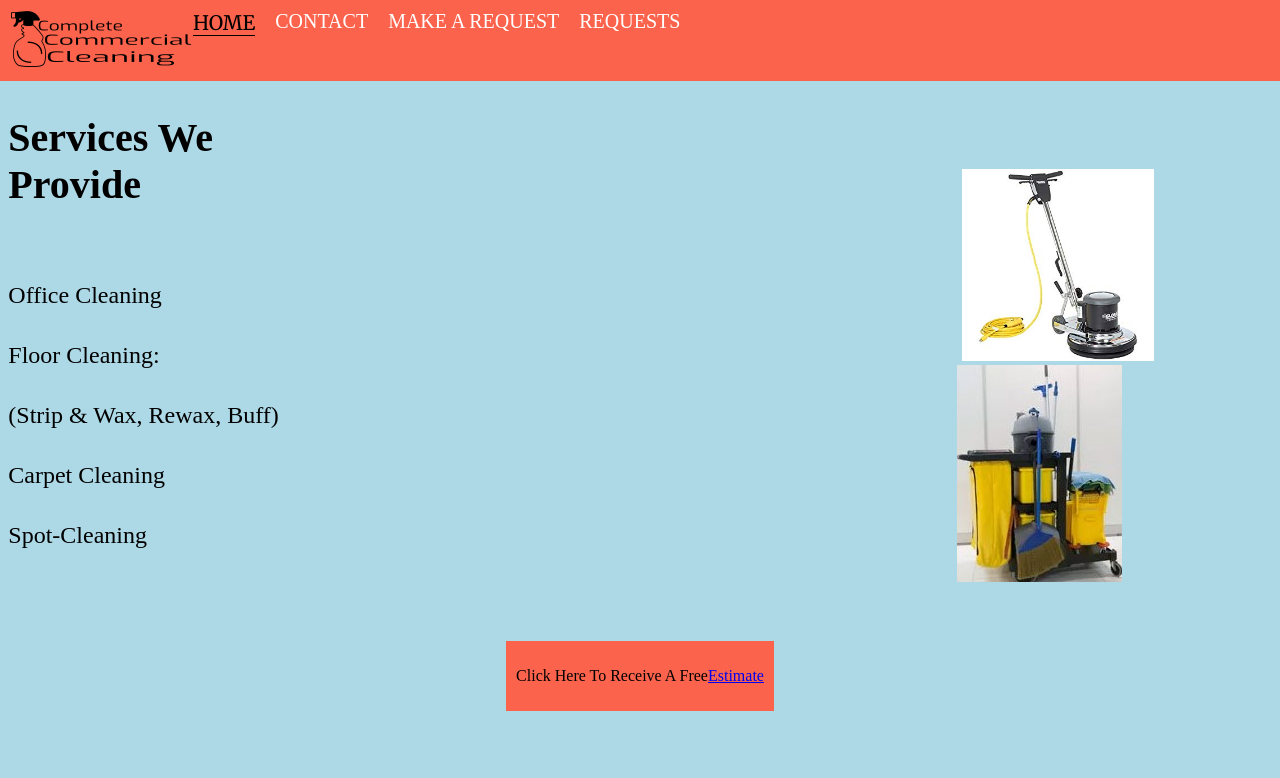
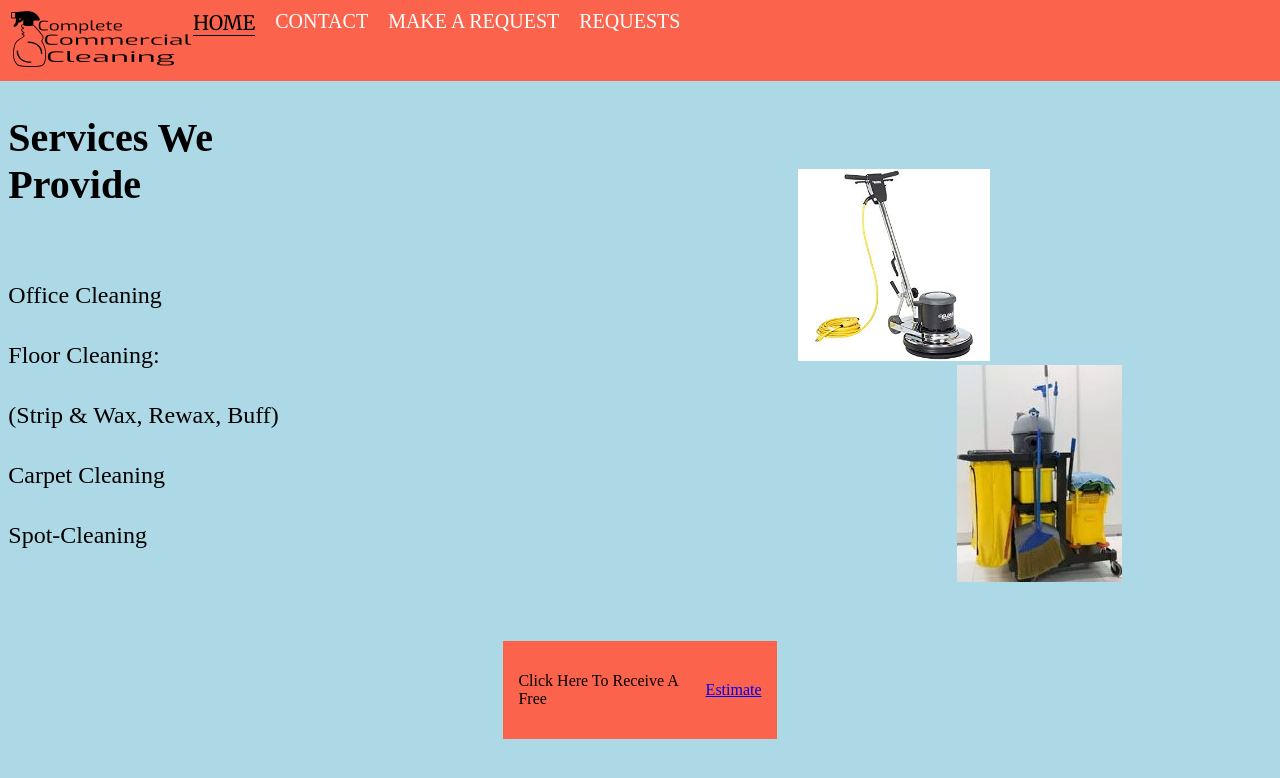
Before and after one commit to OswaldoGutierrez/CCC-Site, a React (Create React App) app: page / in a window 1280 px wide. Shown: the top 778 px of the page. Built offline with nearby package versions, Linux system fonts and the light colour scheme.

Commit message:
updated styles to home

```diff
--- a/src/styles/home.scss
+++ b/src/styles/home.scss
@@ -33,7 +33,9 @@
       bottom: 420px;
 
       .image-one {
-        width: 12.5vw;
+        width: 12vw;
+        position: relative;
+        right: 170px;
 
         img {
           height: 24vh;
@@ -44,11 +46,12 @@
 
   .make-request {
     display: flex;
-    justify-content: center;
+    justify-content: space-between;
     align-items: center;
     background-color: #fc634c;
     position: relative;
     bottom: 80px;
-    padding: 10px;
+    padding: 15px;
+    width: 19vw;
   }
 }
--- a/src/styles/main.scss
+++ b/src/styles/main.scss
@@ -2,3 +2,4 @@
 @import "./home.scss";
 @import "./navigation.scss";
 @import "./service.scss";
+@import "./login.scss";
```
Also changed, not shown: src/styles/login.scss (added).
